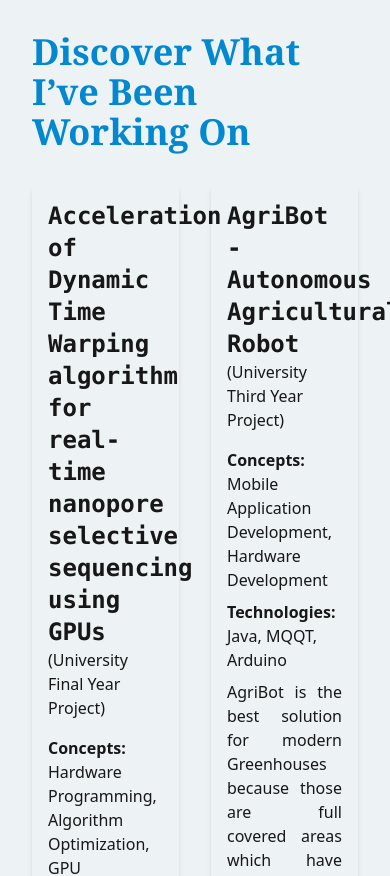
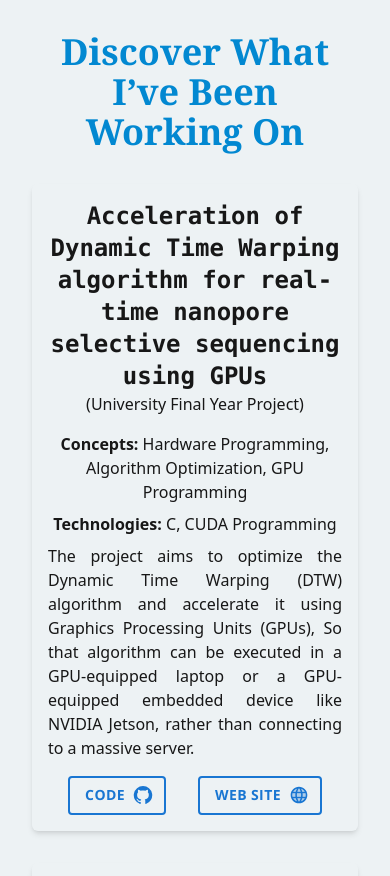
Before and after one commit to denukedissanayake/denukedissanayake.github.io, a Next.js app: page /projects in a window 390 px wide. Shown: the top 876 px of the page. Built offline with nearby package versions, Linux system fonts and the light colour scheme.

Commit message:
adjustments to projects alignments

```diff
--- a/src/app/projects/page.tsx
+++ b/src/app/projects/page.tsx
@@ -6,7 +6,7 @@ import LanguageTwoToneIcon from '@mui/icons-material/LanguageTwoTone';
 export default function Projects() {
     return (
         <div className='p-8 flex flex-col'>
-            <h1 className='text-4xl font-bold font-serif self-center mb-8 text-brand-blue1'>Discover What I’ve Been Working On</h1>
+            <h1 className='text-4xl text-center font-bold font-serif self-center mb-8 text-brand-blue1'>Discover What I’ve Been Working On</h1>
             <ProjectsGrid />
         </div>
     )
@@ -36,9 +36,9 @@ const ProjectsGrid = () => {
     ]
 
     return (
-        <div className='grid grid-cols-2 gap-8'>
+        <div className='grid md:grid-cols-2 gap-8'>
             {projectList.map(item => (
-                <div key={item.title} className='p-4 shadow-md rounded-md font-sans'>
+                <div key={item.title} className='p-4 shadow-md rounded-md font-sans text-center'>
                     <div className='mb-4'>
                         <span className='text-2xl font-bold text-brand-blue font-mono'>{item.title}</span> <br />
                         {item?.notes && <span>({item.notes})</span>}
@@ -53,7 +53,7 @@ const ProjectsGrid = () => {
                         {item?.description}
                     </div>
                     <div>
-                        <div className='flex gap-x-8 pt-2'>
+                        <div className='flex gap-x-8 pt-2 justify-center'>
                             <Button
                                 variant="outlined"
                                 sx={buttonStyle}
--- a/src/components/sections/Home.tsx
+++ b/src/components/sections/Home.tsx
@@ -18,8 +18,7 @@ export default function Home() {
     const WIDTH = 300
 
     return (
-        <div className=
-            'h-dvh sm:h-full lg:h-dvh sm:pt-8 section-height grid grid-rows-3 items-center justify-center'>
+        <div className='h-full lg:h-dvh pt-8 lg:pt-0 section-height grid grid-rows-3 items-center justify-center'>
             <div className='grid items-center justify-center row-span-2 lg:gap-y-8 xl:grid-cols-3 xl:gap-x-10'>
                 <div className='xl:col-span-1 flex items-center justify-center'>
                     <Image
@@ -39,7 +38,7 @@ export default function Home() {
                         className='text-xl font-bold md:text-7xl font-georgia'>
                         Software Engineer
                     </span>
-                    <div className='flex gap-x-8 pt-2'>
+                    <div className='flex flex-col gap-y-4 md:flex-row md:gap-x-8 pt-2'>
                         <Button
                             variant="outlined"
                             sx={buttonStyle}
@@ -67,8 +66,7 @@ export default function Home() {
                 </div>
             </div>
             <div className='flex flex-col items-center gap-y-4 md:gap-y-8 row-span-1'>
-                <p
-                    className='text-lg text-center md:text-2xl font-mono'>
+                <p className='text-lg text-center md:text-2xl font-mono'>
                     I'm a passionate and creative software engineer with a knack for turning ideas into reality through code
                 </p>
                 <div className='flex gap-x-4'>
```
